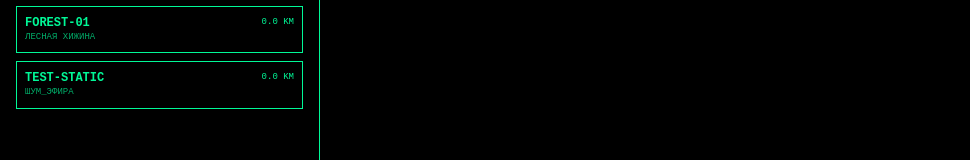
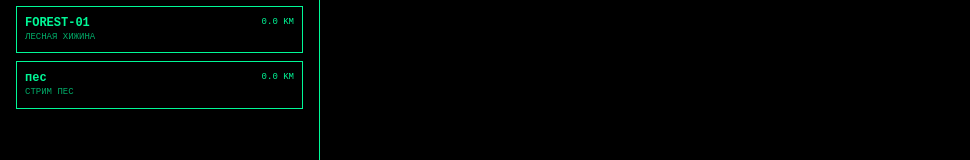
Before and after one commit to ertahfit-crypto/stalker-pda1, a React (Vite) app: page / in a window 1280 px wide. Shown: the part 130-290 px from the top of the page, without its empty margins (0-970 px from the left). Built offline with nearby package versions, Linux system fonts and the light colour scheme; no server answers.

Commit message:
Fix: add key for forced player reload

```diff
--- a/src/App.jsx
+++ b/src/App.jsx
@@ -18,10 +18,10 @@ const cameraDB = [
     type: 'video'
   },
   {
-    id: 'TEST-STATIC',
-    name: 'ШУМ_ЭФИРА',
+    id: 'пес',
+    name: 'стрим пес ',
     lat: 46.5000, lon: 30.8000,
-    url: 'https://media.giphy.com/media/oEI9uWUicKgZSMmH2f/giphy.gif',
+    url: 'https://www.youtube.com/embed/NKvlt-K0jn0',
     type: 'image'
   }
 ];
```
